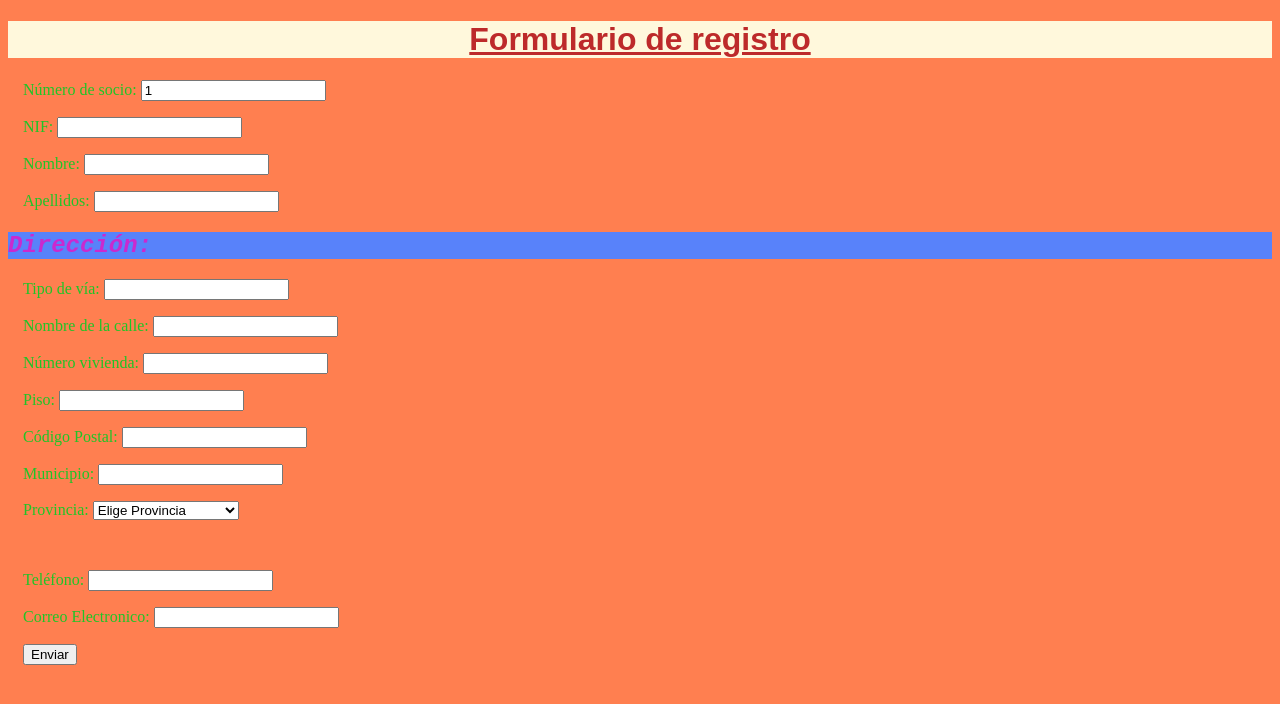
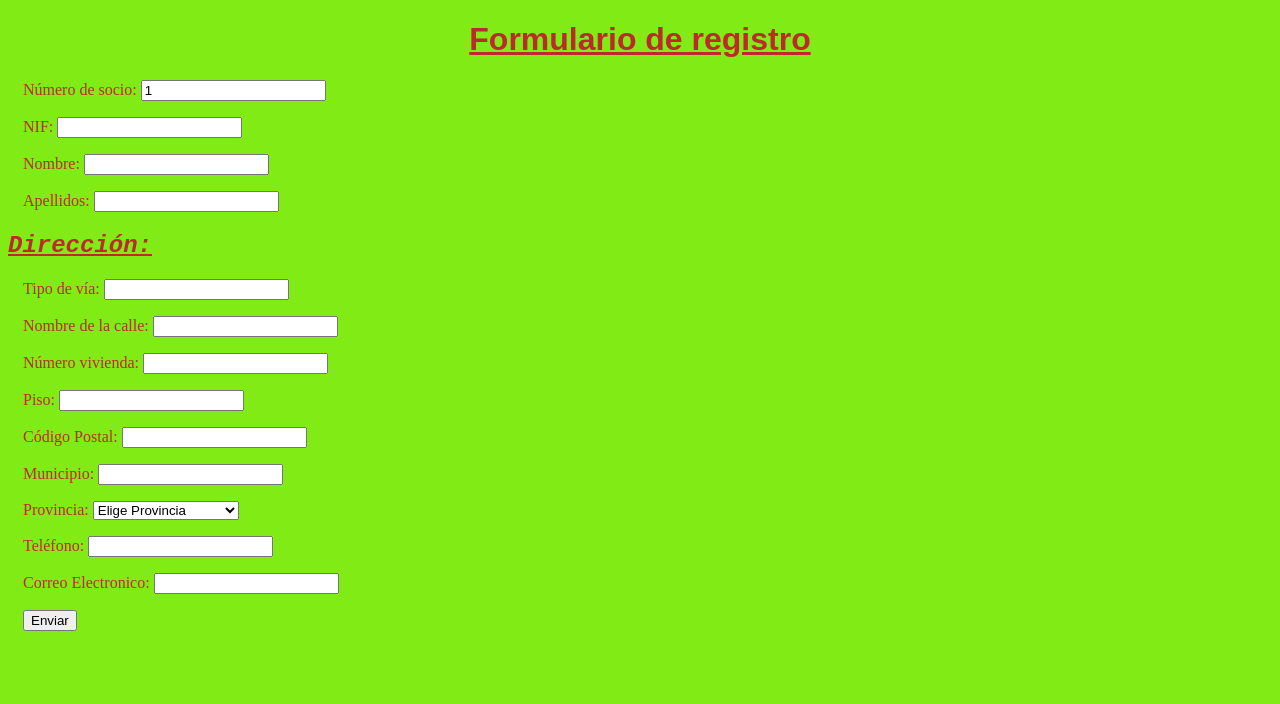
Before and after one commit to Rmolser373/PROYECTO-FINAL, a PHP site: page /Formulario-1.html in a window 1280 px wide. Shown: the top 704 px of the page. Run offline with PHP 8.4, Linux system fonts and the light colour scheme.

Commit message:
Css actualizado, prueba.

```diff
--- a/Formulario-1.html
+++ b/Formulario-1.html
@@ -77,7 +77,6 @@
                 <option value="Zamora">Zamora</option>
                 <option value="Zaragoza">Zaragoza</option>
               </select></p>
-              <br>
             <p>Teléfono: <input type="tel" name="telefono" required></p>
             <p>Correo Electronico: <input type="email" name="correo electronico" maxlength="100"></p>
 
--- a/styles.css
+++ b/styles.css
@@ -1,9 +1,8 @@
 body {
-    background-color:coral;
+    background-color:rgb(128, 235, 21);
 }
 
 h1 {
-    background-color:cornsilk;
     color: #bd2a2a;
     font-family: Arial, Helvetica, sans-serif;
     font-weight: bold;
@@ -13,18 +12,18 @@ h1 {
 }
 
 h2 {
-    background-color:#5882FA;
-    color: #ca29cf;
+    color: #bd2a2a;
     font-family: 'Courier New', Courier, monospace;
     font-style: italic;
     size:120%;
     text-align: left;
+    text-decoration: underline;
 }
 
 p {
 
     font-family: 'Times New Roman', Times, serif;
-    color: #1fc527;
+    color: #bd2a2a;
     size: 100%;
     text-align: justify;
     text-indent: 15px;
@@ -32,7 +31,7 @@ p {
 
 ul {
 
-    color:#08088A;
+    color:rgb(165, 82, 23);
     font-family: 'Times New Roman', Times, serif;
     list-style-image: url("Lista.png");
 }
@@ -41,6 +40,6 @@ table {
 
     size: 100%;
     text-indent: 15px;
-    color: #08088A;
+    color: rgb(165, 82, 23);
     border:10px;
 }
```
